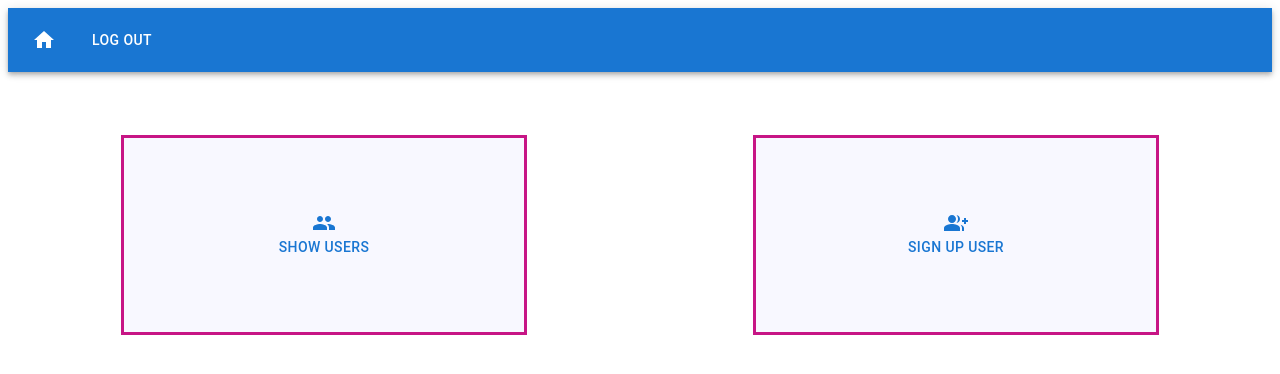
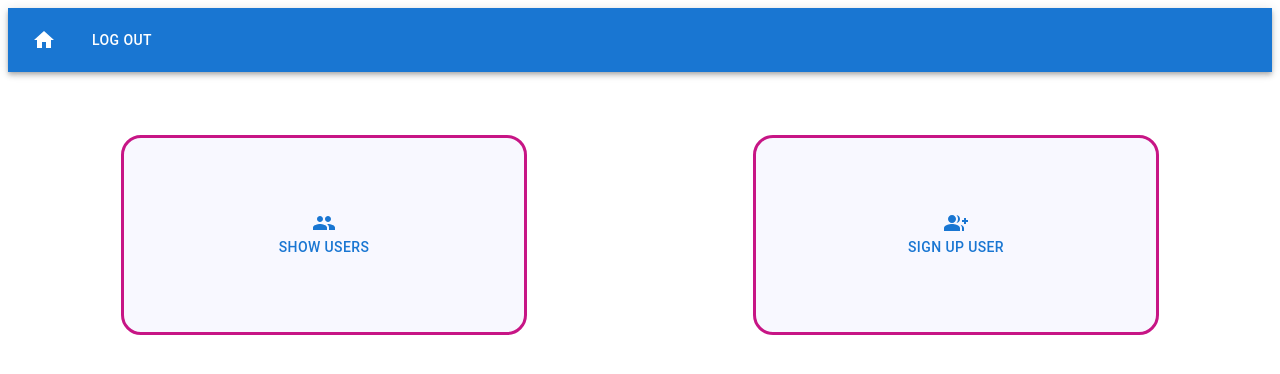
Before and after one commit to kath1304/front-end, a React (Create React App) app: page /paths/admin in a window 1280 px wide. Shown: the top 374 px of the page. Built offline with nearby package versions, Linux system fonts and the light colour scheme; no server answers.

Commit message:
modificato App.css

```diff
--- a/src/App.css
+++ b/src/App.css
@@ -4,7 +4,6 @@
 
     display: flex;
     justify-content: space-around;
-    align-items: center;
     align-items: stretch;
 }
 
@@ -14,17 +13,14 @@
     width: 400px;
 
     border-style: solid;
+    border-radius: 20px;
     border-color: mediumvioletred;
 
     display: flex;
-    flex-direction: column;
-    align-items: center;
-    align-items: stretch;
 }
 
 .admin-home-selection {
     display: flex;
     flex-grow: 1;
     flex-direction: column;
-    justify-content: center;
 }
```
